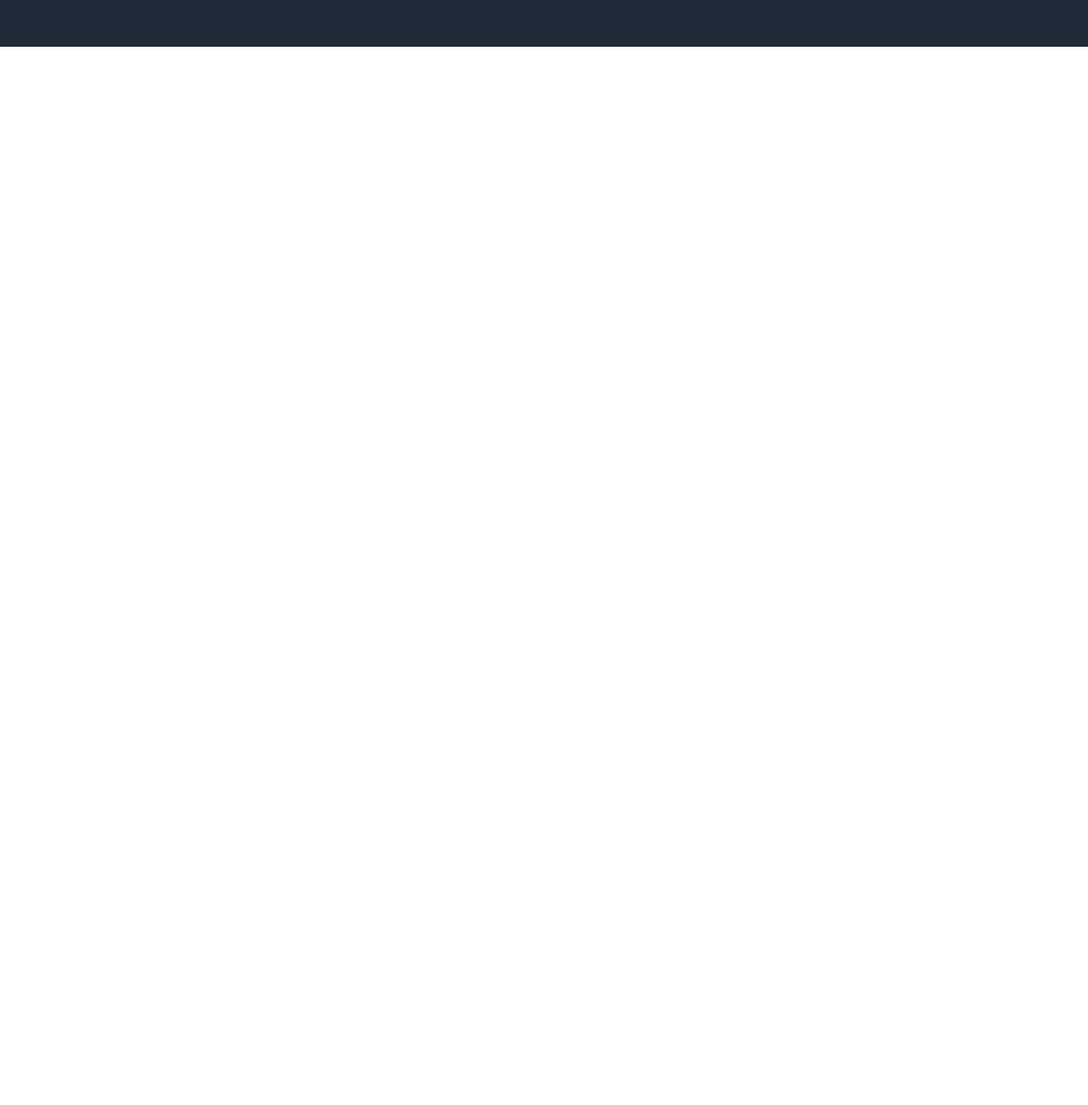
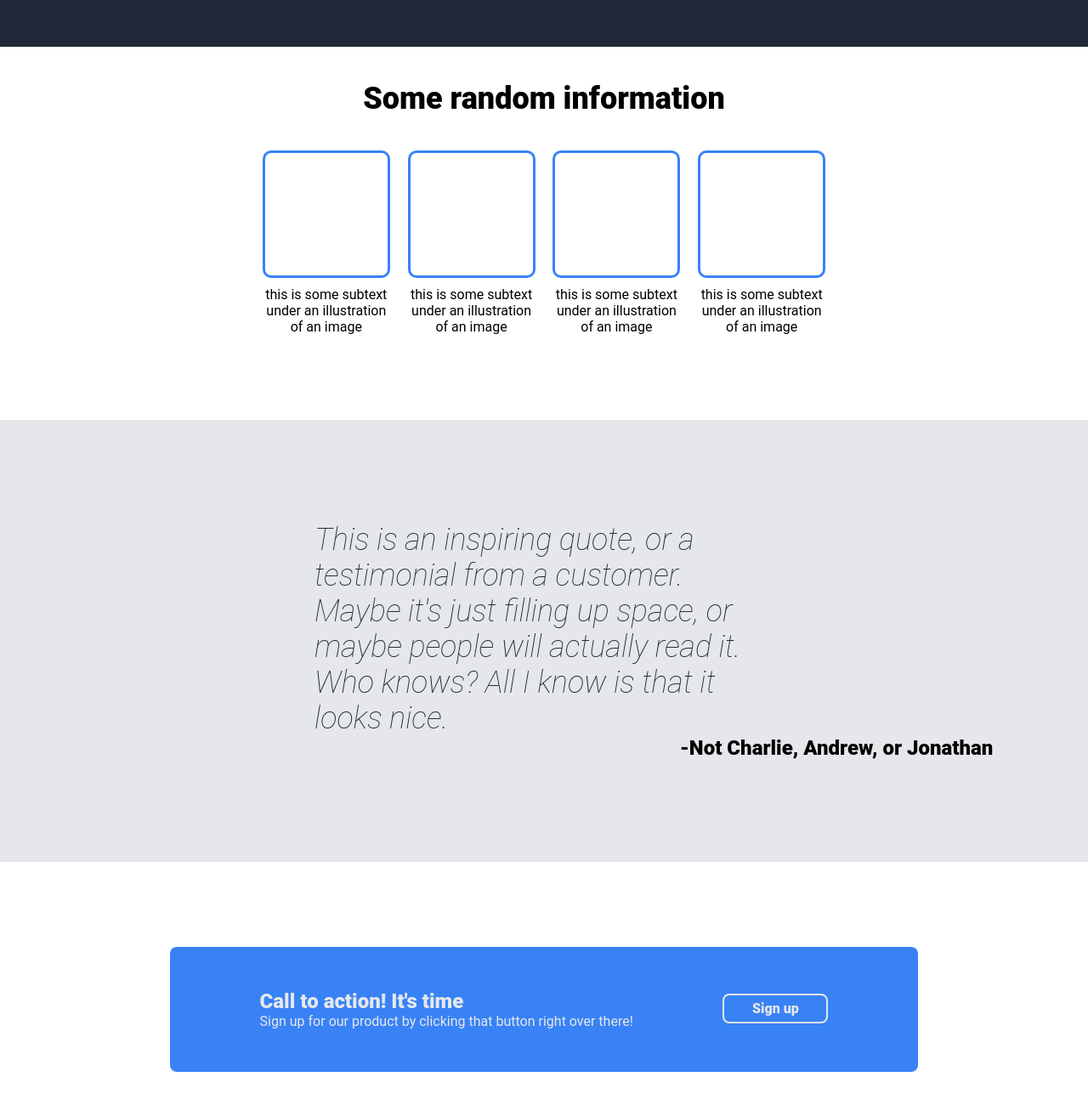
Before and after one commit to ihando/fepractice, a plain HTML site: page index.html in a window 1280 px wide. Shown: the part 504-1804 px from the top of the page at 85% size. Before the commit the page ends 800 px from the top, so only its background shows below. Drawn offline with Linux system fonts and the light colour scheme.

Commit message:
finished

```diff
--- a/index.html
+++ b/index.html
@@ -20,12 +20,34 @@
         <div class = "maingroup">
             <div class="maintext">This website is awesome</div>
             <div class="subtext1">This website has some subtext that goes here under the main title. It's a smaller font
-            and the color is lower contrast</div>
+            and the color is not lower contrast because I am lazy</div>
             <div class="signup">Sign up</div>
             <div class="space"></div>
         </div>
         <div class="placeholder">This is a placeholder for an image</div>
     </div>
-
+    <div class="random">Some random information</div>
+    <div class="boxcontainer">
+        <div class="box"></div>
+        <div class="box"></div>
+        <div class="box"></div>
+        <div class="box"></div>
+    </div>
+    <div class="boxtextcontainer">
+        <div class="boxtext">this is some subtext under an illustration of an image</div>
+        <div class="boxtext">this is some subtext under an illustration of an image</div>
+        <div class="boxtext">this is some subtext under an illustration of an image</div>
+        <div class="boxtext">this is some subtext under an illustration of an image</div>
+    </div>
+    <div class="quote">This is an inspiring quote, or a testimonial from a customer. Maybe it's just filling up space, or maybe people will actually read it.
+        Who knows? All I know is that it looks nice.</div>
+    <div class="friends">-Not Charlie, Andrew, or Jonathan</div>
+    <div class="bottom">
+        <div class="bottomcontainer">
+            <div class="calltoaction">Call to action! It's time</div>
+            <div class="sign">Sign up for our product by clicking that button right over there!</div>
+        </div>
+        <div class="button">Sign up</div>
+    </div>
 </body>
 </html>
--- a/styles.css
+++ b/styles.css
@@ -84,3 +84,91 @@
 .space {
     padding:20px;
 }
+
+.random {
+    box-sizing: border-box;
+    font-weight: 800;
+    font-size: 36px;
+    text-align: center;
+    padding-top: 40px;
+    padding-bottom: 40px;
+}
+
+.boxcontainer {
+display: flex;
+justify-content: space-evenly;
+margin: auto;
+max-width: 55%;
+}
+.box {
+    box-sizing: border-box;
+    border: 3px solid #3882F6;
+    width: 150px;
+    height: 150px;
+    border-radius: 10px;
+    margin-bottom: 10px;
+}
+.boxtextcontainer{
+    display: flex;
+    justify-content: space-evenly;
+    margin: auto;
+    max-width: 55%;
+    margin-bottom: 100px;
+}
+.boxtext {
+    width: 150px;
+    text-align: center;
+}
+.quote{
+    box-sizing: border-box;
+    background-color: #e5e7eb;
+    font-style: italic;
+    font-size: 36px;
+    color: #1f2937;
+    padding-left: 370px;
+    padding-right: 370px;
+    padding-top: 120px;
+    font-weight: 150;
+}
+.friends{
+    box-sizing: border-box;
+    font-weight: 800;
+    background-color: #e5e7eb;
+    padding-bottom: 120px;
+    padding-left: 800px;
+    font-size: 24px;
+}
+.bottom{
+    display: flex;
+    box-sizing: border-box;
+    background-color: #3882F6;
+    color:#E5E7EB;
+    justify-content: space-evenly;
+    margin: 100px;
+    margin-left:200px;
+    margin-right:200px;
+    padding-top: 50px;
+    padding-bottom: 50px;
+    border-radius: 8px;
+}
+.bottomcontainer {
+    display:flex;
+    flex-direction: column;
+
+}
+.calltoaction{
+    font-weight: 800;
+    font-size: 24px;
+}
+.button{
+    font-weight: 800;
+    border-color:#E5E7EB;
+    border-radius: 8px;
+    border-width: 2px;
+    border-style: solid;
+    height: 25px;
+    width: 120px;
+    text-align: center;
+    padding-top: 6px;
+    margin-top: 5px;
+}
```
